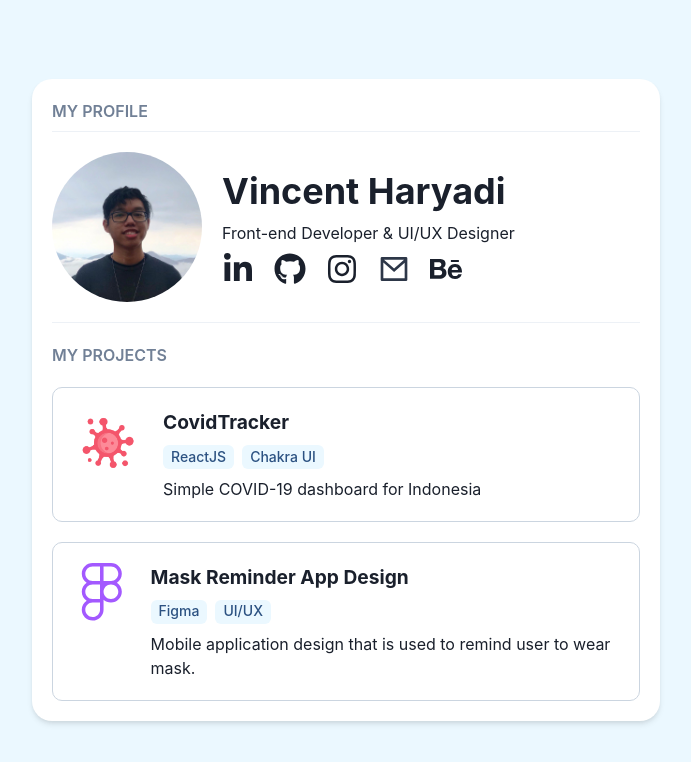
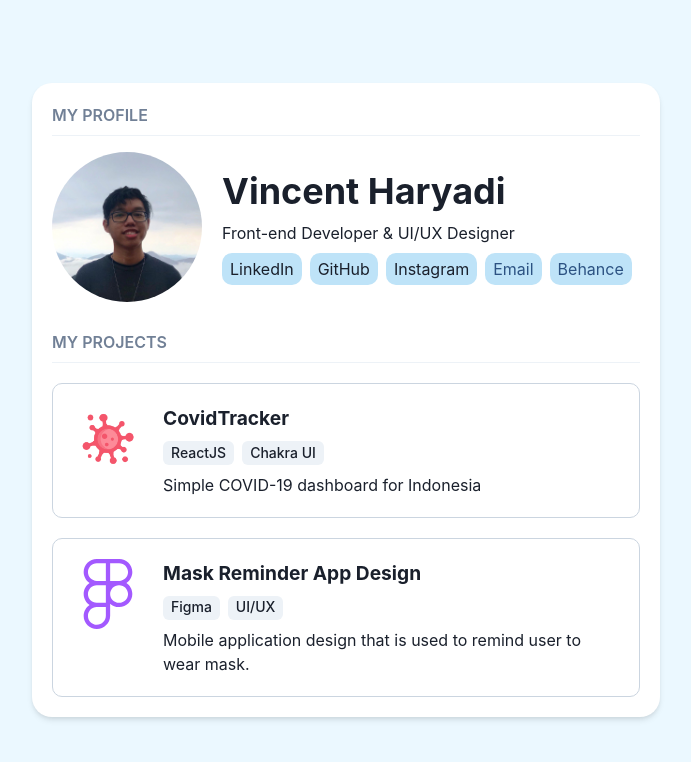
Before and after one commit to vincenth19/vincenth19, a React (Create React App) app: page / in a window 1280 px wide. Shown: the top 762 px of the page, without its empty margins (294-985 px from the left). Built offline with nearby package versions, Linux system fonts and the light colour scheme.

Commit message:
add cloudflare analytic, change sosmed to chips

```diff
--- a/public/index.html
+++ b/public/index.html
@@ -24,6 +24,9 @@
       Learn how to configure a non-root public URL by running `npm run build`.
     -->
   <title>Vincent Haryadi</title>
+  <!-- Cloudflare Web Analytics -->
+  <script defer src='https://static.cloudflareinsights.com/beacon.min.js' data-cf-beacon='{"token": "428527064eb242538b61763b38018701"}'></script>
+  <!-- End Cloudflare Web Analytics -->
 </head>
 
 <body>
--- a/src/App.js
+++ b/src/App.js
@@ -39,7 +39,7 @@ function App() {
             mx="auto"
             width={['99%', '98%', '80%', '50%']}
           >
-            <Flex>
+            <Flex pb={2} borderBottom="1px" borderColor="gray.100">
               <Text color="gray.500" fontWeight="semibold">
                 MY PROFILE
               </Text>
@@ -47,12 +47,11 @@ function App() {
               {/* <ColorModeSwitcher />  */}
             </Flex>
             <Box>
-              <Divider />
               <Stack
                 direction={['column', 'row']}
-                my={5}
                 spacing={5}
                 alignItems="center"
+                py={2}
               >
                 <Image src={prof_pic} boxSize="150px" borderRadius={100} />
                 <Stack
@@ -63,47 +62,78 @@ function App() {
                     Vincent Haryadi
                   </Heading>
                   <Text fontSize="md">{`Front-end Developer & UI/UX Designer`}</Text>
-                  <Stack direction="row" spacing={5}>
+                  <Stack direction="row" spacing={2} alignItems="center">
                     <Link
                       href="https://www.linkedin.com/in/vincenth19/"
                       target="_blank"
+                      bg="blue.100"
+                      py={1}
+                      px={2}
+                      borderRadius={10}
                     >
-                      <Text fontSize="2rem" color="#gray.700">
-                        <FaLinkedinIn />
+                      <Text fontSize="1rem" color="#blue.700">
+                        LinkedIn
                       </Text>
                     </Link>
-                    <Link href="https://github.com/vincenth19" target="_blank">
-                      <Text fontSize="2rem" color="#gray.700">
-                        <FaGithub />
+                    <Link
+                      bg="blue.100"
+                      py={1}
+                      px={2}
+                      borderRadius={10}
+                      href="https://github.com/vincenth19"
+                      target="_blank"
+                    >
+                      <Text fontSize="1rem" color="#blue.700">
+                        GitHub
                       </Text>
                     </Link>
                     <Link
                       href="https://instagram.com/vincenth19"
                       target="_blank"
+                      bg="blue.100"
+                      py={1}
+                      px={2}
+                      borderRadius={10}
                     >
-                      <Text fontSize="2rem" color="#gray.700">
-                        <FaInstagram />
-                      </Text>
-                    </Link>
-                    <Link href="mailto:vincenthary19@gmail.com" target="_blank">
-                      <Text fontSize="2rem" color="gray.700">
-                        <RiMailLine />
+                      <Text fontSize="1rem" color="#blue.700">
+                        Instagram
                       </Text>
                     </Link>
                     <Link
+                      bg="blue.100"
+                      py={1}
+                      px={2}
+                      borderRadius={10}
+                      href="mailto:vincenthary19@gmail.com"
+                      target="_blank"
+                    >
+                      <Text fontSize="1rem" color="blue.700">
+                        Email
+                      </Text>
+                    </Link>
+                    <Link
+                      bg="blue.100"
+                      py={1}
+                      px={2}
+                      borderRadius={10}
                       href="https://www.behance.net/vincentharyadi"
                       target="_blank"
                     >
-                      <Text fontSize="2rem" color="#gray.700">
-                        <FaBehance />
+                      <Text fontSize="1rem" color="blue.700">
+                        Behance
                       </Text>
                     </Link>
                   </Stack>
                 </Stack>
               </Stack>
-              <Divider />
               <Stack spacing={5} mt={[0, 5]}>
-                <Text color="gray.500" fontWeight="semibold">
+                <Text
+                  pb={2}
+                  borderBottom="1px"
+                  borderColor="gray.100"
+                  color="gray.500"
+                  fontWeight="semibold"
+                >
                   MY PROJECTS
                 </Text>
                 <Link href="https://covidtracker.pages.dev" target="_blank">
@@ -120,12 +150,8 @@ function App() {
                           CovidTracker
                         </Text>
                         <Stack direction="row">
-                          <Tag bg="blue.50" color="blue.700">
-                            ReactJS
-                          </Tag>
-                          <Tag bg="blue.50" color="blue.700">
-                            Chakra UI
-                          </Tag>
+                          <Tag>ReactJS</Tag>
+                          <Tag>Chakra UI</Tag>
                         </Stack>
                         <Text>Simple COVID-19 dashboard for Indonesia</Text>
                       </Stack>
@@ -143,20 +169,16 @@ function App() {
                     borderRadius={10}
                   >
                     <Stack direction="row" spacing={5}>
-                      <Text fontSize="3.6em" color="#A359FF">
+                      <Box fontSize="70px" color="#A359FF">
                         <FaFigma />
-                      </Text>
+                      </Box>
                       <Stack>
                         <Text fontWeight="bold" fontSize="1.2rem">
                           Mask Reminder App Design
                         </Text>
                         <Stack direction="row">
-                          <Tag bg="blue.50" color="blue.700">
-                            Figma
-                          </Tag>
-                          <Tag bg="blue.50" color="blue.700">
-                            UI/UX
-                          </Tag>
+                          <Tag>Figma</Tag>
+                          <Tag>UI/UX</Tag>
                         </Stack>
                         <Text>
                           Mobile application design that is used to remind user
```
